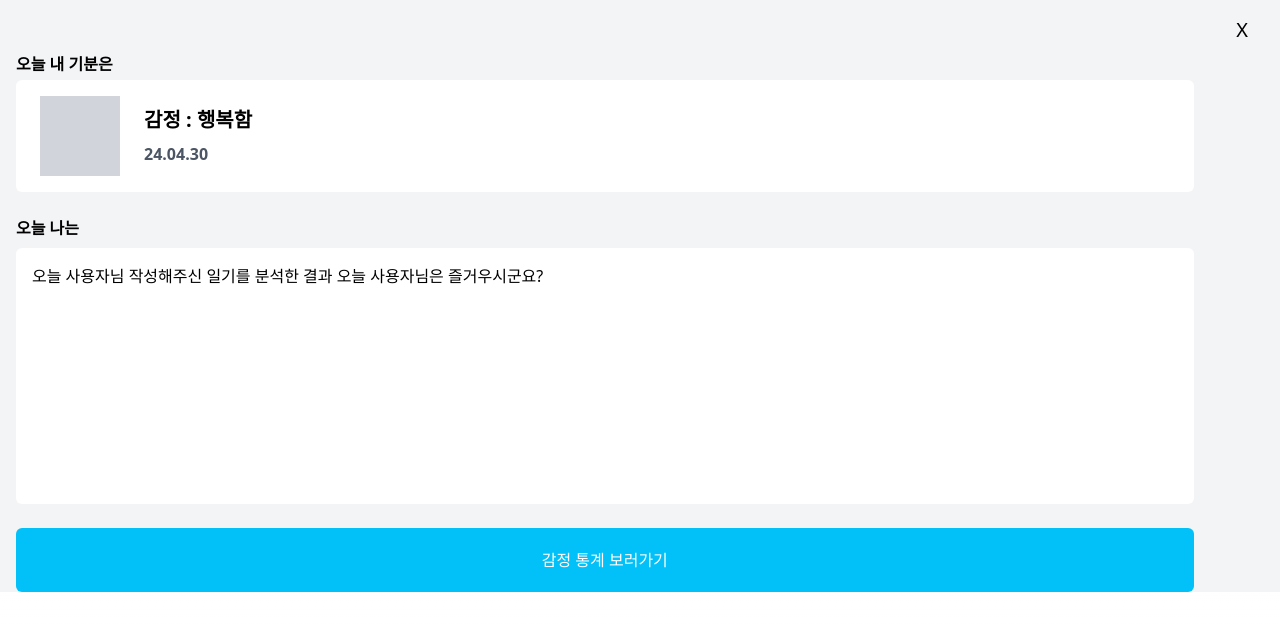
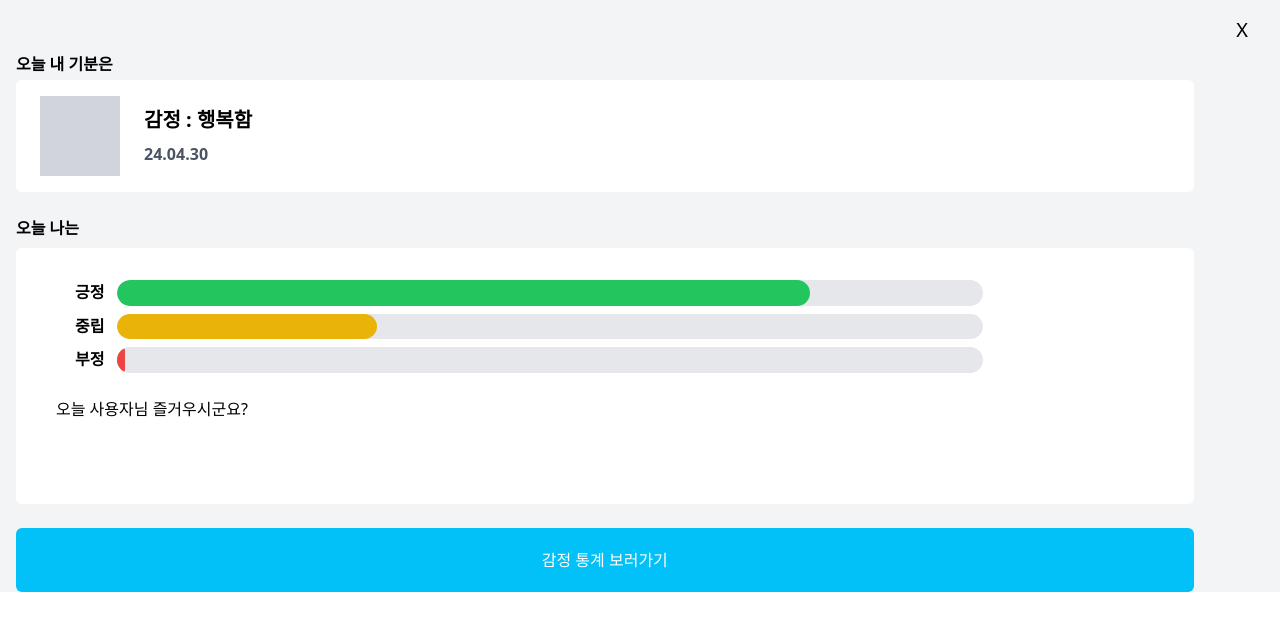
Before and after one commit to JuJangGwon/Nextjs-PWA, a Next.js app: page /main/component/DiaryAnalyze in a window 1280 px wide. Shown: the top 630 px of the page. Built offline with nearby package versions, Linux system fonts and the light colour scheme.

Commit message:
분석 페이지 통계바 구현

```diff
--- a/src/app/main/component/DiaryAnalyze/page.tsx
+++ b/src/app/main/component/DiaryAnalyze/page.tsx
@@ -25,9 +25,27 @@ export default function DiaryAnalyze({ setIsEditorOpen }: any) {
       <div className="w-full mx-4 mt-6">
         <h2 className="text-black font-bold mb-2">오늘 나는</h2>
         <div className="bg-white w-[92%] h-[16rem] rounded-md">
-          <p className="w-full h-full px-4 py-4">
-            오늘 사용자님 작성해주신 일기를 분석한 결과 오늘 사용자님은
-            즐거우시군요?
+          <div className="flex w-[92%] mx-auto pt-8">
+            <p className="mx-3 font-bold ">긍정</p>
+            <div className="w-[80%] h-[1.6rem] bg-gray-200 rounded-full overflow-hidden">
+              <div className="w-[80%] h-[1.6rem] bg-green-500  rounded-full overflow-hidden" />
+            </div>
+          </div>
+          <div className="flex w-[92%] mx-auto mt-2">
+            <p className="mx-3 font-bold ">중립</p>
+            <div className="w-[80%] h-[1.6rem] bg-gray-200 rounded-full overflow-hidden">
+              <div className="w-[30%] h-[1.6rem] bg-yellow-500  rounded-full overflow-hidden" />
+            </div>
+          </div>
+          <div className="flex w-[92%] mx-auto my-2">
+            <p className="mx-3 font-bold ">부정</p>
+            <div className="w-[80%] h-[1.6rem] bg-gray-200 rounded-full overflow-hidden">
+              <div className="w-[1%] h-[1.6rem] bg-red-500  rounded-full overflow-hidden" />
+            </div>
+          </div>
+          <p className="w-full h-full px-10 py-4">
+            오늘 사용자님 즐거우시군요?
+            <br />
             <br />
           </p>
         </div>
```
Also changed, not shown: 1 other file (tests, documents, lock files or other folders).
